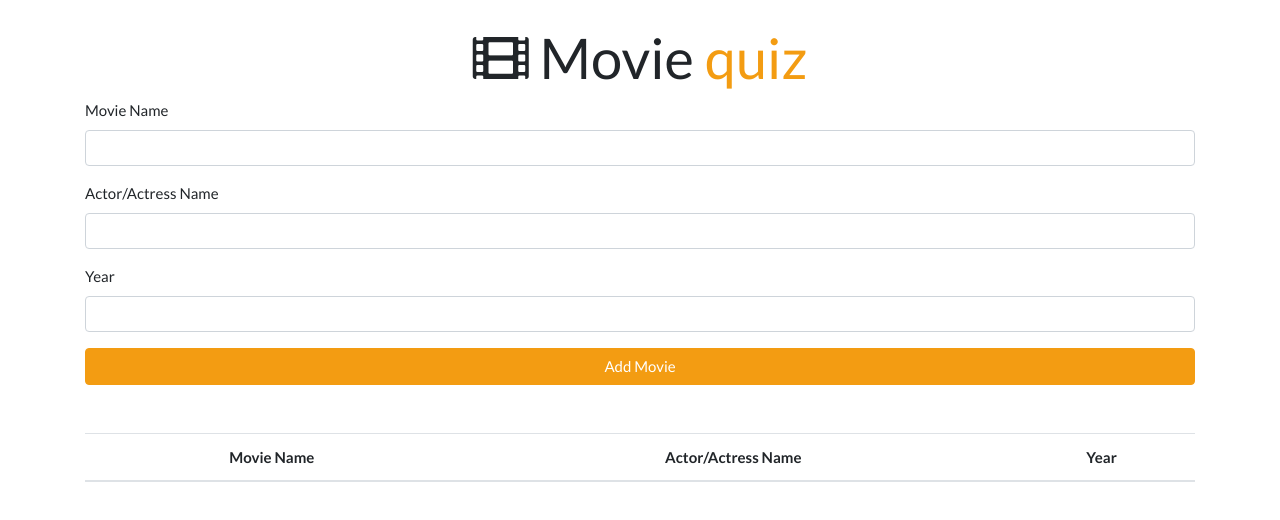
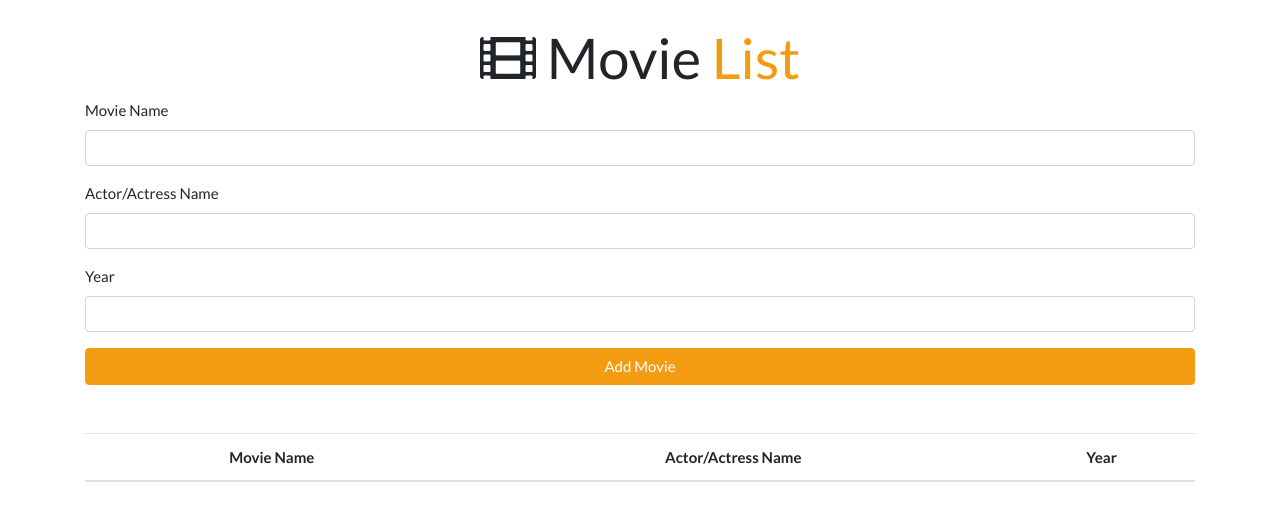
Before and after one commit to raihanromi/MovieList, a plain HTML site: page MovieList/index.html in a window 1280 px wide. Drawn offline with nearby package versions, Linux system fonts and the light colour scheme.

Commit message:
Update index.html

```diff
--- a/MovieList/index.html
+++ b/MovieList/index.html
@@ -13,11 +13,11 @@
     />
 
     <link rel="stylesheet" href="https://bootswatch.com/4/flatly/bootstrap.min.css" />
-    <title>Movie quiz App</title>
+    <title>Movie List App</title>
   </head>
   <body>
     <div class="container mt-4">
-      <h1 class="display-4 text-center"><i class="fas fa-film"></i> Movie <span class="text-warning"> quiz</span></h1>
+      <h1 class="display-4 text-center"><i class="fas fa-film"></i> Movie <span class="text-warning"> List</span></h1>
       <form id="book-form">
         <div class="form-group">
           <label for="title">Movie Name</label>
```
